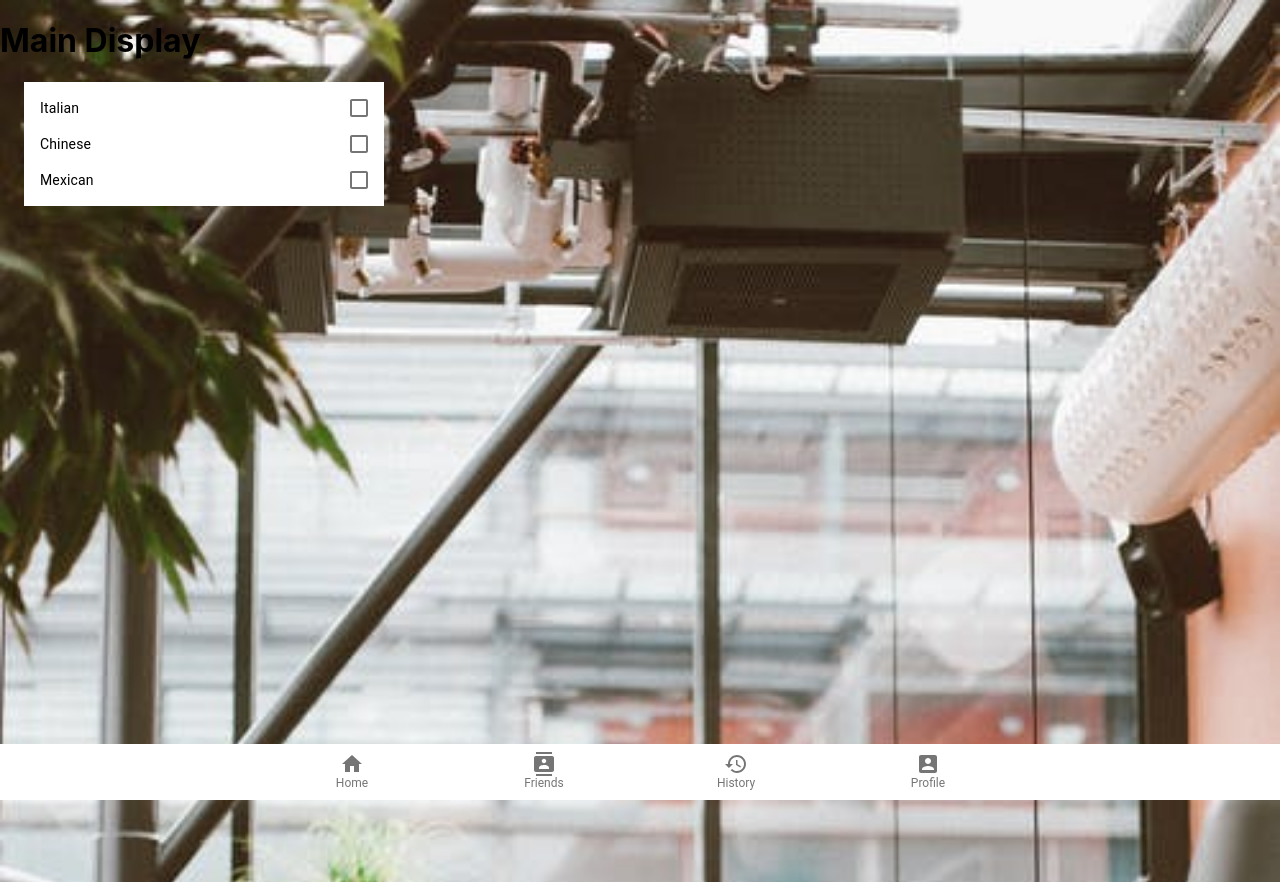
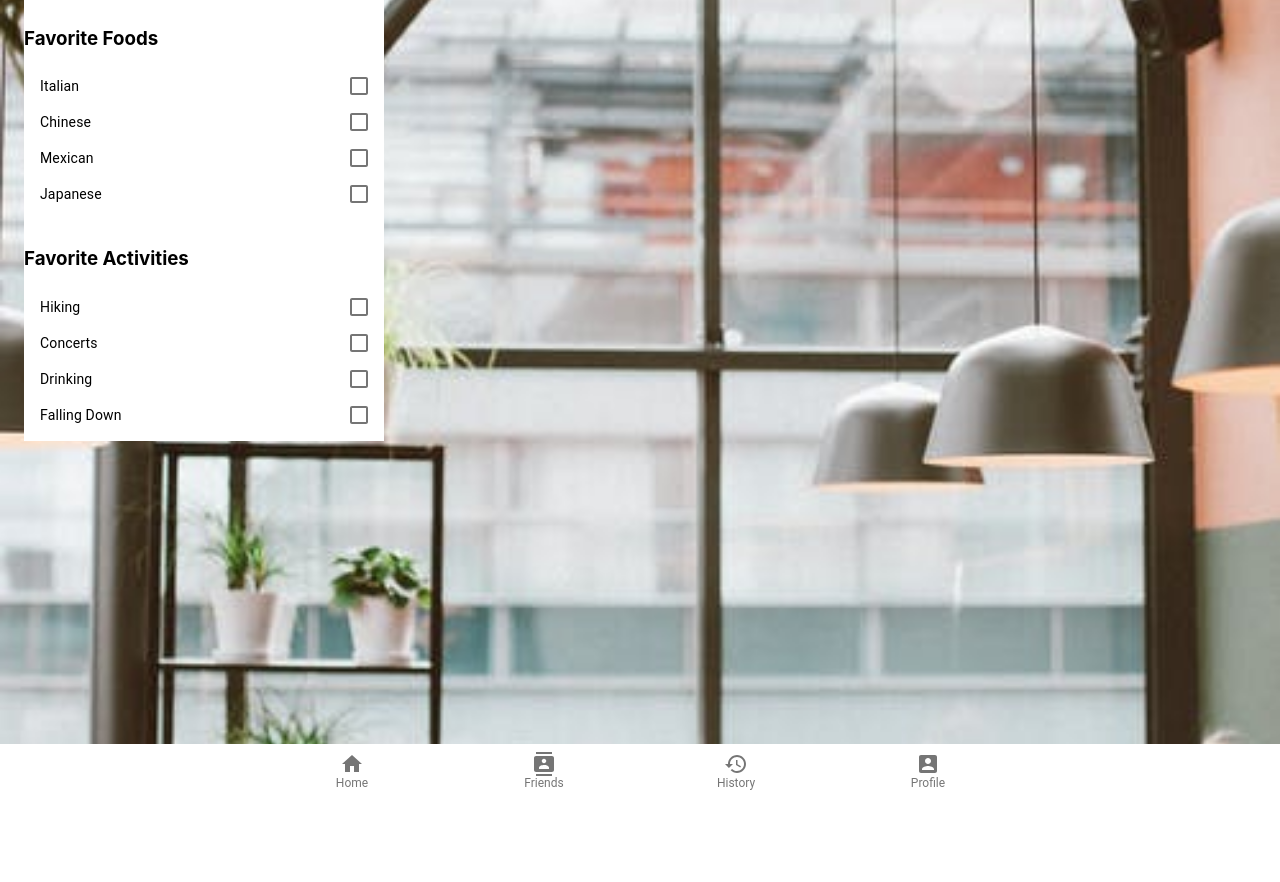
Before and after one commit to enrightcw/project3, a React (Create React App) app in the folder client/: page /quiz in a window 1280 px wide. After the commit the page ends 800 px from the top, so only its background shows below. Built offline with nearby package versions, Linux system fonts and the light colour scheme.

Commit message:
Added buttons to the home page that link to the search page.  Removed some placeholder text and cleaned up the pages a bit

```diff
--- a/client/src/App.css
+++ b/client/src/App.css
@@ -56,3 +56,8 @@ body{
   color: white;
   text-shadow: -1px 0 black, 0 1px black, 1px 0 black, 0 -1px black;
 }
+
+.logo {
+  height: 100px;
+  /* width: 100%; */
+}
--- a/client/src/App.js
+++ b/client/src/App.js
@@ -31,7 +31,7 @@ class App extends Component {
         start: {
           title: 'Grubble',
           subTitle: 'Take the arguing out of going out',
-          text:'Checkout my progress'
+          text:''
         },
         home: {
           title: 'Home',
@@ -47,6 +47,9 @@ class App extends Component {
         },
         quiz: {
           title: 'Establish Your Preferences',
+        },
+        search: {
+          title: 'Let us make the decision for you.',
         }
     }
 
@@ -58,7 +61,6 @@ class App extends Component {
         return(
             <div>
                 <Router>
-                    <h1>Main Display</h1>
                     <Container className="p-0 container" fluid={true}>
                             <Route exact path="/"  render={()=> <Start title={this.state.start.title} subTitle={this.state.start.subTitle} text={this.state.start.text} />} />
                             <Route exact path="/home"  render={()=> <Home title={this.state.home.title}/>} />
--- a/client/src/components/GoogleBtn.js
+++ b/client/src/components/GoogleBtn.js
@@ -1,5 +1,7 @@
 import React, { Component } from 'react'
 import { GoogleLogin, GoogleLogout } from 'react-google-login';
+import { Link } from 'react-router-dom';
+
 
 const CLIENT_ID = '558443099548-vptu910jbekmj9m3p80gb6b5lru6s9cs.apps.googleusercontent.com';
 const accessToken = "";
@@ -52,6 +54,7 @@ class GoogleBtn extends Component {
           clientId={ CLIENT_ID }
           buttonText='Logout'
           onLogoutSuccess={ this.logout }
+          component={Link} to='/search'
           onFailure={ this.handleLogoutFailure }
         >
         </GoogleLogout>: <GoogleLogin
--- a/client/src/components/Jumbotron.js
+++ b/client/src/components/Jumbotron.js
@@ -1,4 +1,5 @@
 import React from "react";
+import Logo from "../assets/images/Grubble-Logo.png";
 
 function Jumbotron({ children }) {
     return (
@@ -10,7 +11,7 @@ function Jumbotron({ children }) {
                 textAlign: "center"}}
             className="jumbotron"
         >
-            {children}
+            <img className = "logo" src={Logo} alt="Logo" />
         </div>
     );
 }
--- a/client/src/pages/Friends.js
+++ b/client/src/pages/Friends.js
@@ -1,13 +1,14 @@
 import React from "react";
 import Friendslist from "../components/Friendslist";
 import Footer from '../components/Footer';
-
+import Jumbotron from "../components/Jumbotron";
 
 function Friends() {
   return (
     <div>
-    <Friendslist />
-    <Footer />
+      <Jumbotron />
+      <Friendslist />
+      <Footer />
     </div>
   );
 }
--- a/client/src/pages/History.js
+++ b/client/src/pages/History.js
@@ -1,10 +1,12 @@
 import React from "react";
 import Footer from '../components/Footer';
+import Jumbotron from "../components/Jumbotron";
 
 
 function History() {
   return (
     <div>
+      <Jumbotron />
       <p>We're going to list out the confirmed search results here, by that I mean the user will be able to click a "thumb's up" button on the location we tell them to go and we're saving that information to their history results.</p>
       <Footer />
     </div>
--- a/client/src/pages/Home.js
+++ b/client/src/pages/Home.js
@@ -1,16 +1,29 @@
 import React from "react";
 import Footer from '../components/Footer';
+import { makeStyles } from '@material-ui/core/styles';
+import Button from '@material-ui/core/Button';
+import { Link } from 'react-router-dom';
 
 
+const useStyles = makeStyles((theme) => ({
+  root: {
+    '& > *': {
+      margin: theme.spacing(1),
+    },
+  },
+}));
 
 function Home() {
+  const classes = useStyles();
+
   return (
-    <div>
-      <h1>Home Page</h1>
-
-      <p>
-        The homepage needs to have two clickable icons for food and entertainment which will bring you to a search page which will have you "spin a wheel" to get your results.
-      </p>
+    <div className={classes.root}>
+      <Button  display="inline" variant="contained" color="primary" component={Link} to='/search'>
+        Food
+      </Button>
+      <Button  display="inline" variant="contained" color="secondary" component={Link} to='/search'>
+        Activities
+      </Button>
       <Footer />
     </div>
 
--- a/client/src/pages/Profile.js
+++ b/client/src/pages/Profile.js
@@ -1,15 +1,15 @@
 import React from "react";
 import Footer from '../components/Footer';
-
+import Jumbotron from "../components/Jumbotron";
 
 function Home() {
   return (
     <div>
-      <h1>Profile Page</h1>
-      <p>
-        The profile page will allow the user to see their preferences and update them at will.
-      </p>
-      <Footer />
+        <Jumbotron />
+        <p>
+            The profile page will allow the user to see their preferences and update them at will.
+        </p>
+        <Footer />
     </div>
   );
 }
--- a/client/src/pages/Quiz.js
+++ b/client/src/pages/Quiz.js
@@ -16,7 +16,8 @@ const useStyles = makeStyles((theme) => ({
   },
 }));
 
-const foods = [ "Italian", "Chinese", "Mexican"];
+const foods = [ "Italian", "Chinese", "Mexican", "Japanese" ];
+const activities = [ "Hiking", "Concerts", "Drinking", "Falling Down" ];
 
 export default function CheckboxListSecondary() {
   const classes = useStyles();
@@ -38,7 +39,27 @@ export default function CheckboxListSecondary() {
   return (
     <div>
     <List dense className={classes.root}>
+      <h3>Favorite Foods</h3>
       {foods.map((value) => {
+        const labelId = `checkbox-list-secondary-label-${value}`;
+        return (
+          <ListItem key={value} button >
+            <ListItemText id={labelId} primary={`${value}`} />
+            <ListItemSecondaryAction>
+              <Checkbox
+                edge="end"
+                onChange={handleToggle(value)}
+                checked={checked.indexOf(value) !== -1}
+                inputProps={{ 'aria-labelledby': labelId }}
+              />
+            </ListItemSecondaryAction>
+          </ListItem>
+        );
+      })}
+    </List>
+    <List dense className={classes.root}>
+      <h3>Favorite Activities</h3>
+      {activities.map((value) => {
         const labelId = `checkbox-list-secondary-label-${value}`;
         return (
 
--- a/client/src/pages/Start.js
+++ b/client/src/pages/Start.js
@@ -1,10 +1,13 @@
 import React from "react";
 import SignIn from "../components/SignIn";
+import Jumbotron from "../components/Jumbotron";
+
 
 function Home() {
   return (
     <div>
-      <h1>Sign In/Up Page</h1>
+        <Jumbotron />
+        <h2>Welcome to Grubble, allow us to take the "I don't know" out of your night out!</h2>
       <SignIn/>
     </div>
   );
```
